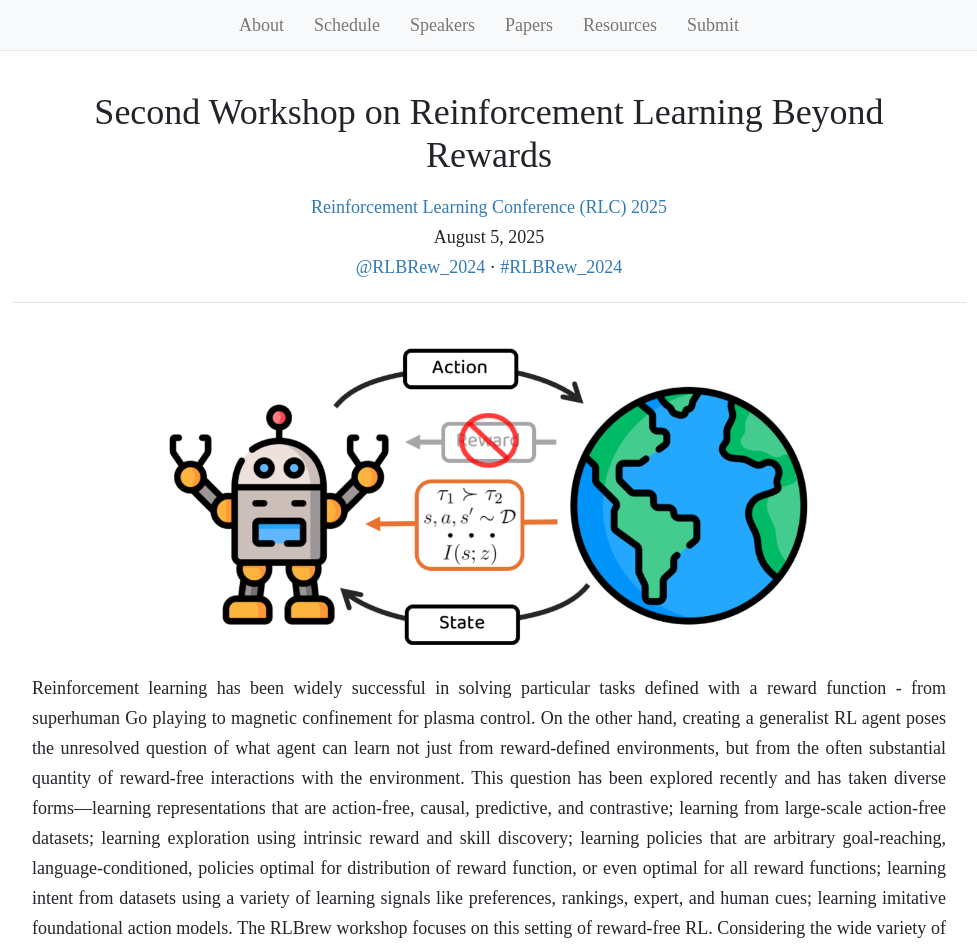
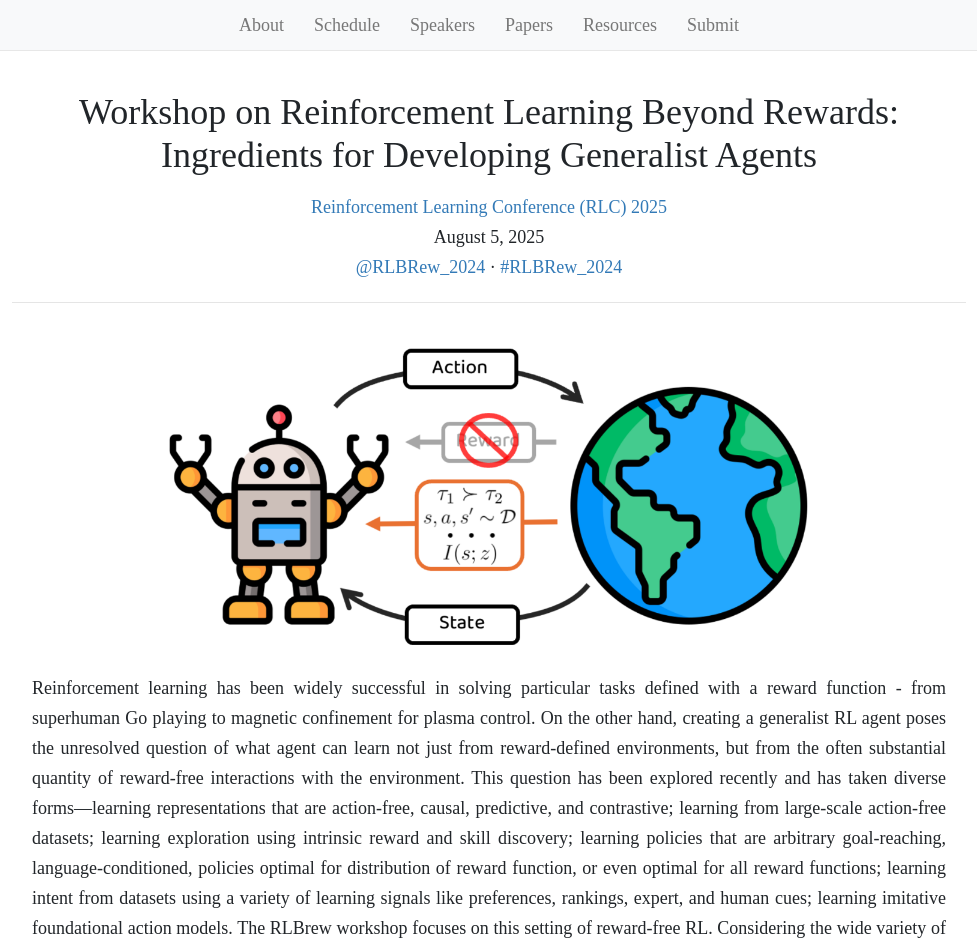
Before and after one commit to rlbrew2-workshop/rlbrew2-workshop.github.io, a Jekyll site: the page built from index.html, in a window 1280 px wide. Shown: the top 948 px of the page, without its empty margins (151-1128 px from the left). Built offline with Jekyll 4.4.1, drawn with Linux system fonts in a browser that asks for light colours; nearby versions of some CDN libraries.

Commit message:
modify title

```diff
--- a/_layouts/default.html
+++ b/_layouts/default.html
@@ -48,7 +48,7 @@
     <div class="page-content">
 
       <div class="row justify-content-center">
-        <h1 class="text-center"> Second Workshop on Reinforcement Learning Beyond Rewards </h1>
+        <h1 class="text-center"> Workshop on Reinforcement Learning Beyond Rewards: Ingredients for Developing Generalist Agents </h1>
         <div class="break"></div>
         <h4 class="text-center"><a href="https://rl-conference.cc/"> Reinforcement Learning Conference (RLC) 2025</a></h4>
         <div class="break"></div>
```
